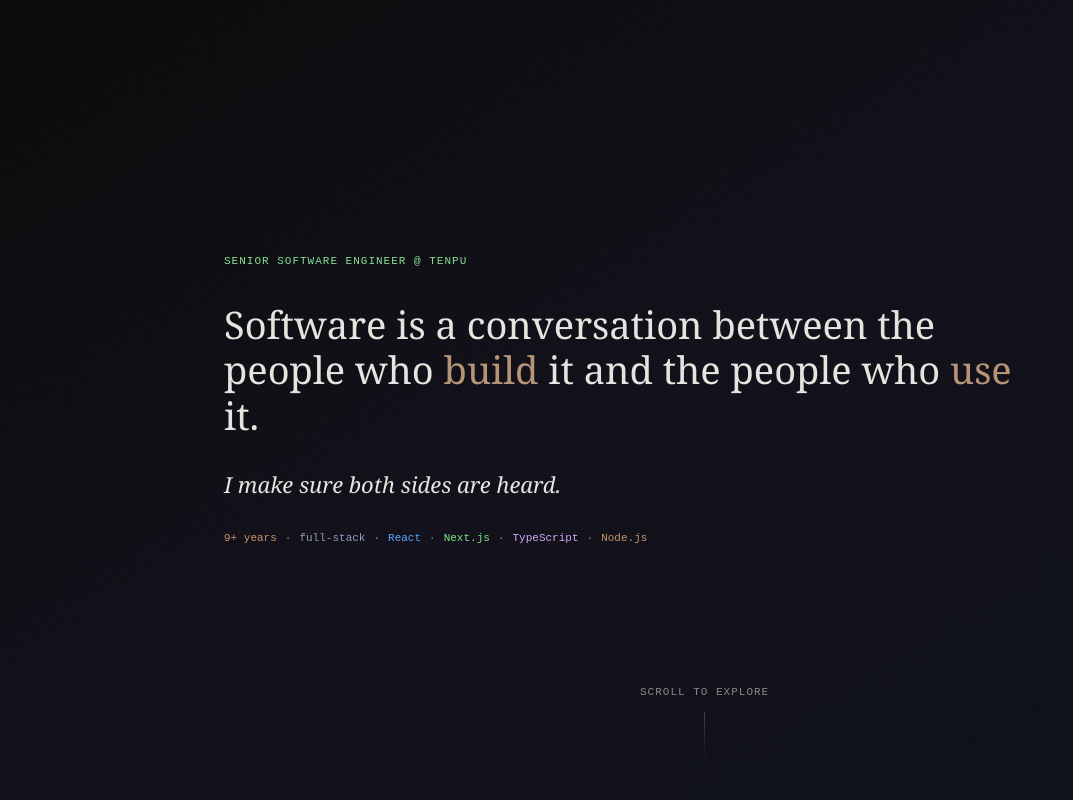
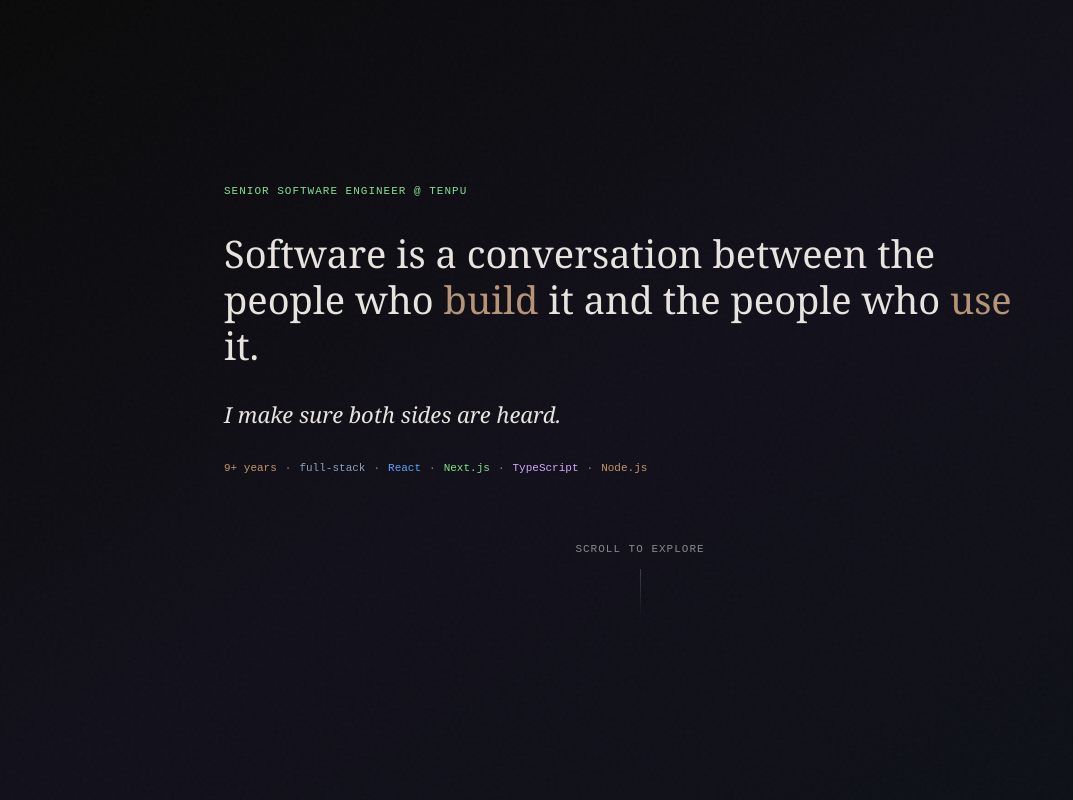
Before and after one commit to alexeibostan/alexei-portfolio, a Next.js app: page /en in a window 1280 px wide. Shown: the top 800 px of the page, without its empty margins (0-1073 px from the left). Built offline with nearby package versions, Linux system fonts and the light colour scheme; no server answers.

Commit message:
fix(HeroSection): adjust scroll indicator positioning and styling

```diff
--- a/src/components/sections/HeroSection.tsx
+++ b/src/components/sections/HeroSection.tsx
@@ -93,20 +93,20 @@ export function HeroSection() {
             </span>
           ))}
         </motion.div>
-      </motion.div>
 
         {/* Scroll indicator */}
         <motion.div
           initial={{ opacity: 0, y: 20 }}
           animate={{ opacity: 1, y: 0 }}
           transition={{ duration: 0.6, delay: 1.4, ease: "easeOut" }}
-        className="absolute bottom-10 left-1/2 -translate-x-1/2 flex flex-col items-center gap-3 z-10"
+          className="flex flex-col items-center gap-3 mt-8"
         >
           <span className="font-mono-brand text-[11px] text-white/50 tracking-[1px] uppercase">
             {t("scrollToExplore")}
           </span>
           <div className="w-px h-12 bg-gradient-to-b from-white/20 to-transparent" />
         </motion.div>
+      </motion.div>
     </section>
   );
 }
```
Lines whose indentation alone changed are shown as unchanged.
